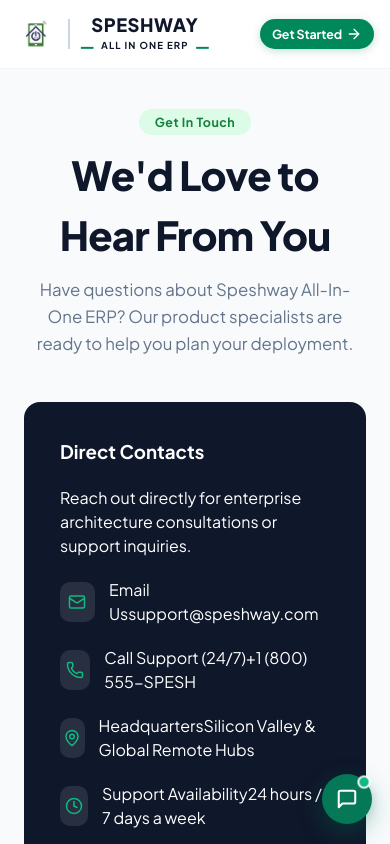
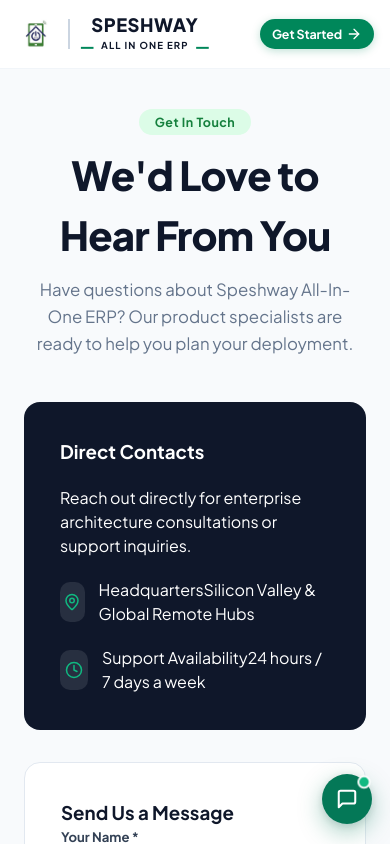
Before and after one commit to naveen3831/Speshway-All-In-One-ERP, a React (Vite) app in the folder client/: page /contact in a window 390 px wide. Shown: the top 844 px of the page. Built offline with nearby package versions, Linux system fonts and the light colour scheme; no server answers.

Commit message:
fix(contact): remove phone and email contact pill options

```diff
--- a/client/src/pages/ContactPage.jsx
+++ b/client/src/pages/ContactPage.jsx
@@ -5,7 +5,7 @@ import { CtaBanner } from '../components/landing/CtaBanner';
 import { Footer } from '../components/landing/Footer';
 import { DemoModal } from '../components/landing/DemoModal';
 import { useSocket } from '../context/SocketContext';
-import { Mail, Phone, MapPin, Send, CheckCircle, Clock } from 'lucide-react';
+import { MapPin, Send, CheckCircle, Clock } from 'lucide-react';
 
 export const ContactPage = () => {
   const navigate = useNavigate();
@@ -61,26 +61,6 @@ export const ContactPage = () => {
             <div className="contact-info-card">
               <h3>Direct Contacts</h3>
               <p>Reach out directly for enterprise architecture consultations or support inquiries.</p>
-
-              <div className="info-item-row">
-                <div className="info-icon">
-                  <Mail size={18} />
-                </div>
-                <div>
-                  <span className="lbl">Email Us</span>
-                  <a href="mailto:support@speshway.com" className="val">support@speshway.com</a>
-                </div>
-              </div>
-
-              <div className="info-item-row">
-                <div className="info-icon">
-                  <Phone size={18} />
-                </div>
-                <div>
-                  <span className="lbl">Call Support (24/7)</span>
-                  <span className="val">+1 (800) 555-SPESH</span>
-                </div>
-              </div>
 
               <div className="info-item-row">
                 <div className="info-icon">
```
